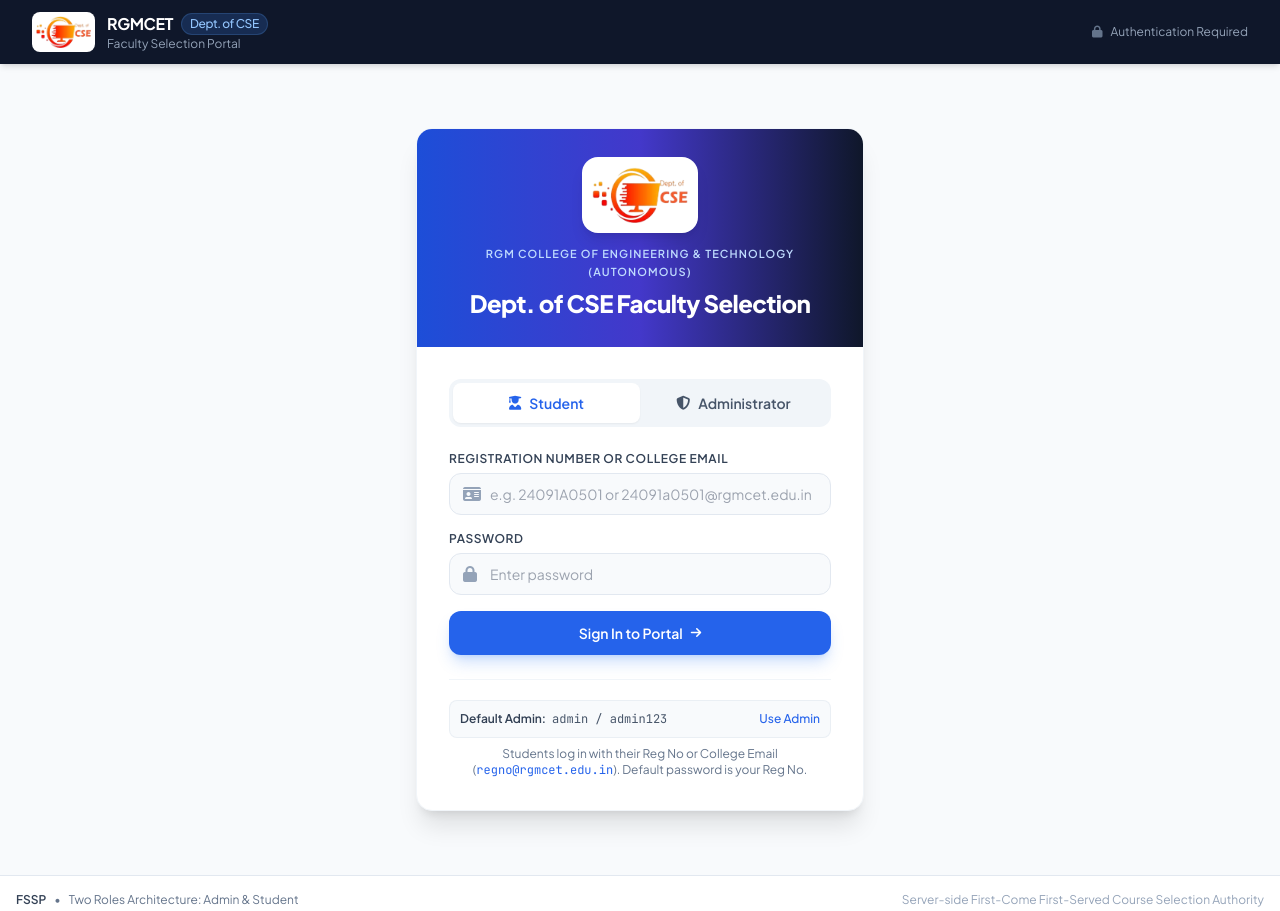
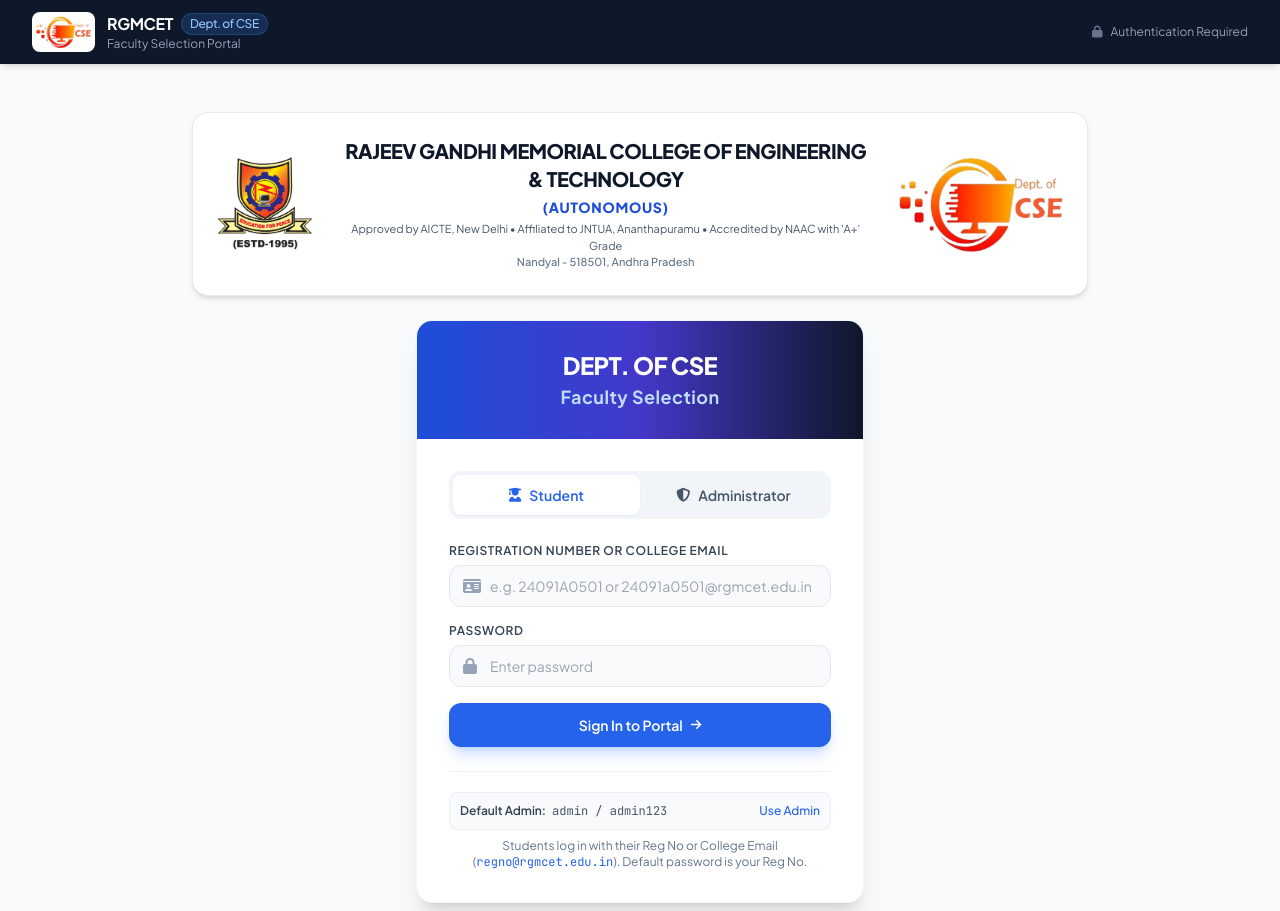
Before and after one commit to Rafi12-hub/faculty-selection-portal, a website: page public/index.html in a window 1280 px wide. Shown: the top 911 px of the page. Drawn offline with nearby package versions, Linux system fonts and the light colour scheme.

Commit message:
Add full RGMCET college banner with college logo on left, name in middle, CSE logo on right, and split Dept. of CSE / Faculty Selection lines

```diff
--- a/public/index.html
+++ b/public/index.html
@@ -71,18 +71,46 @@
   <main class="flex-1 max-w-7xl w-full mx-auto px-4 sm:px-6 lg:px-8 py-6">
 
     <!-- 1. LOGIN VIEW -->
-    <div id="view-login" class="max-w-md mx-auto my-10 hidden">
-      <div class="bg-white rounded-2xl shadow-xl border border-slate-100 overflow-hidden">
-        <div class="bg-gradient-to-r from-blue-700 via-indigo-700 to-slate-900 p-7 text-white text-center">
-          <div class="inline-flex p-2.5 rounded-2xl bg-white shadow-lg mb-3">
-            <img src="/cse_logo.png" alt="Dept. of CSE Logo" class="h-14 w-auto object-contain">
+    <div id="view-login" class="max-w-4xl mx-auto my-6 space-y-6 hidden">
+
+      <!-- College Banner Header: College Logo (Left), Full College Name (Center), Dept Logo (Right) -->
+      <div class="bg-white rounded-2xl shadow-md border border-slate-200/80 p-5 sm:p-6 flex flex-col sm:flex-row items-center justify-between gap-4">
+        <!-- College Logo (Left) -->
+        <div class="flex-shrink-0">
+          <img src="/college_logo.jpg" alt="RGMCET Emblem" class="h-20 sm:h-24 w-auto object-contain mx-auto">
+        </div>
+
+        <!-- Complete College Name (Middle) -->
+        <div class="flex-1 text-center px-2">
+          <h1 class="text-base sm:text-lg md:text-xl font-black text-slate-900 uppercase tracking-tight leading-snug">
+            Rajeev Gandhi Memorial College of Engineering & Technology
+          </h1>
+          <p class="text-xs sm:text-sm font-extrabold text-blue-700 tracking-wider mt-1 uppercase">
+            (Autonomous)
+          </p>
+          <p class="text-[11px] text-slate-600 mt-1">
+            Approved by AICTE, New Delhi &bull; Affiliated to JNTUA, Ananthapuramu &bull; Accredited by NAAC with 'A+' Grade
+          </p>
+          <p class="text-[11px] text-slate-500 font-medium">
+            Nandyal - 518501, Andhra Pradesh
+          </p>
+        </div>
+
+        <!-- Dept. of CSE Logo (Right) -->
+        <div class="flex-shrink-0">
+          <img src="/cse_logo.png" alt="Dept. of CSE Logo" class="h-20 sm:h-24 w-auto object-contain mx-auto">
+        </div>
+      </div>
+
+      <!-- Login Card -->
+      <div class="max-w-md mx-auto bg-white rounded-2xl shadow-xl border border-slate-100 overflow-hidden">
+        <div class="bg-gradient-to-r from-blue-700 via-indigo-700 to-slate-900 p-6 sm:p-7 text-white text-center">
+          <div class="text-xl sm:text-2xl font-black tracking-tight text-white uppercase">
+            Dept. of CSE
           </div>
-          <p class="text-[11px] font-semibold text-blue-200 uppercase tracking-widest leading-relaxed mb-1.5">
-            RGM College of Engineering & Technology (Autonomous)
-          </p>
-          <h2 class="text-2xl font-black tracking-tight text-white">
-            Dept. of CSE Faculty Selection
-          </h2>
+          <div class="text-base sm:text-lg font-bold text-blue-200 mt-0.5 tracking-wide">
+            Faculty Selection
+          </div>
         </div>
 
         <div class="p-6 sm:p-8">
```
Also changed, not shown: public/college_logo.jpg (added).
